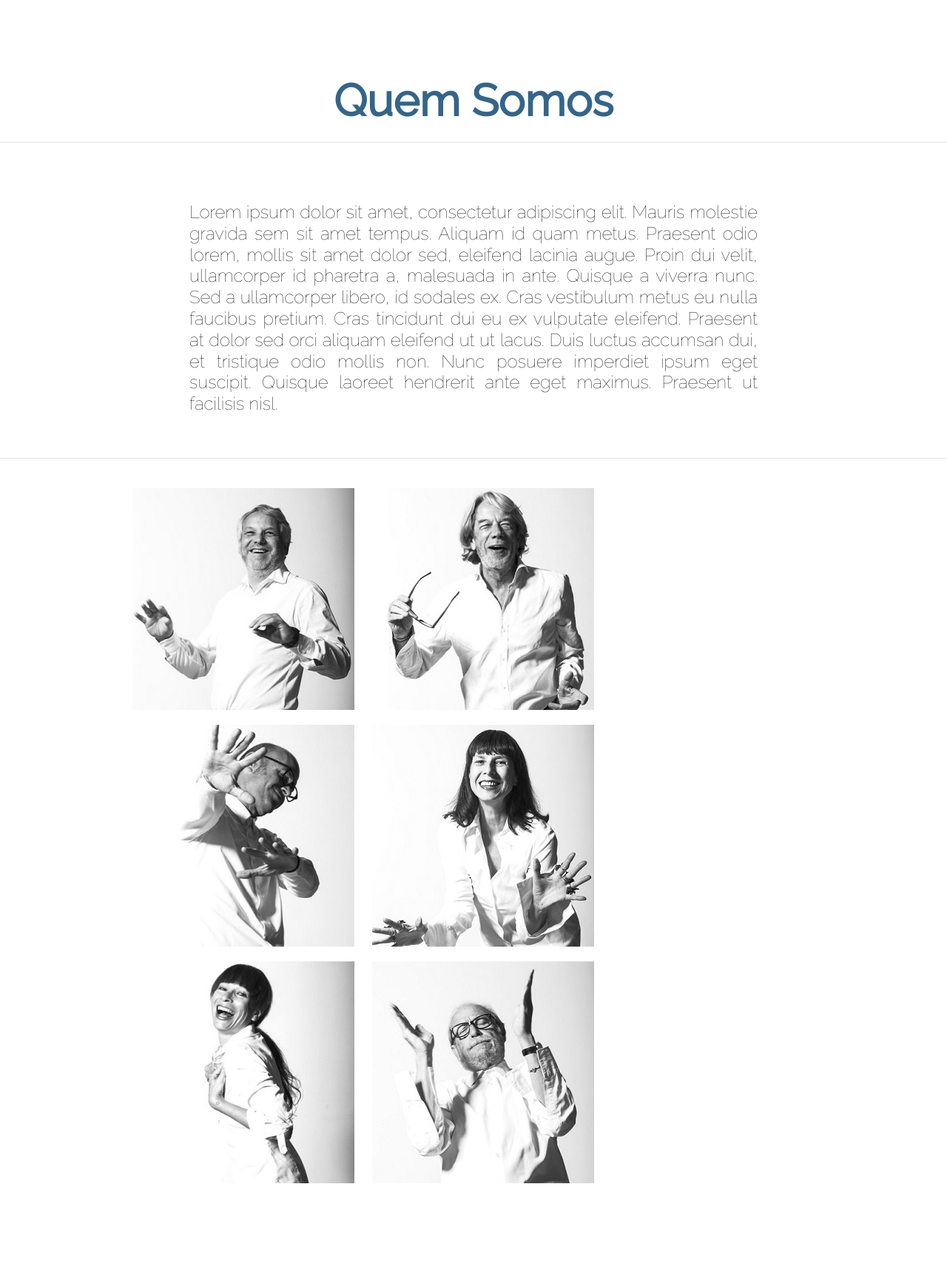
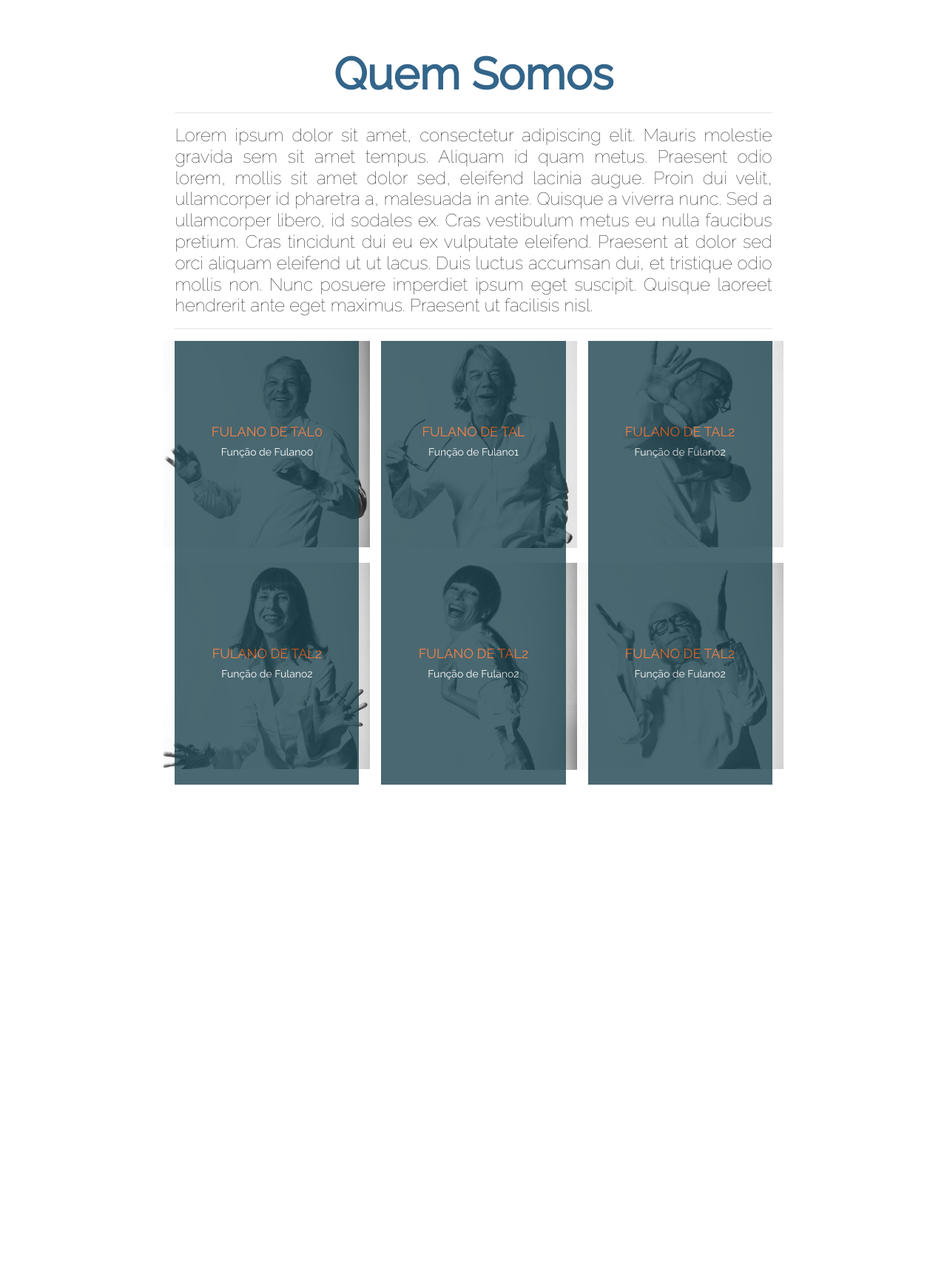
Before and after one commit to dennerEfisio/Equipe-4-Trainee-2019.2, a PHP site: page /quemsomos.html in a window 1280 px wide. Shown: the whole page at 74% size. After the commit the page ends 1061 px from the top, so only its background shows below. Run offline with PHP 8.4, Linux system fonts and the light colour scheme.

Commit message:
alteracoes na pagina quem somos

```diff
--- a/css/style.css
+++ b/css/style.css
@@ -5,76 +5,79 @@ body{
     font-family: 'Raleway', sans-serif;
 }
 
-.titulo{
-    margin-top: 100px;
-    margin-bottom: 20px;
+.container {
+    padding: 5% 13%;
+}
+
+.titulo-imagem {
+    text-align: center;
+}
+
+.titulo-imagem h1{
+    font-size: 60px;
     font-weight: 600;
-    font-size: 60px;
-    text-align: center;
-    color:#33658A;
-    padding-right: 20%;
-    padding-left: 20%;
+    color: #33658A;
 
     animation-name: deslize;
     animation-duration: 3s;
-
 }
 
 .texto {
-    font-weight: 300;
     text-align: justify;
     color: black;
-    padding: 5% 20% 2% 20%;
+    font-weight: 300;
+    font-size: 24px;
 
     animation-name: fade;
     animation-duration: 4s;
 }
 
-.fotos{
-    margin-top: 40px;
-    padding-left: 14%;
-    padding-right: 14%;
-    margin-bottom: 100px;
-
+.row {
     animation-name: fade;
     animation-duration: 6s;
 }
 
-.membros {
+.col-sm-4 {
+    background-size: contain;
+    background-repeat: no-repeat;
+    overflow: hidden;
+    display: inline-block;
+    overflow: hidden;
     width: 300px;
     height: 300px;
-    display: inline-block;
-    margin-right: 20px;
-    margin-bottom: 20px;
-    background-repeat: contain;
 }
 
 .slide {
     width: 100%;
     height: 100%;
     background-color: #1d434e;
+    background-size: contain;
+
+    opacity: 0.8;
+}
+
+.slide:hover {
     opacity: 0;
 }
 
-.slide:hover{
-    opacity: 0.8;
+.slide-titulo {
+    padding-top: 45%;
+    text-align: center;
 }
 
 .slide-titulo h1 {
+    text-align: center;
+    text-transform: uppercase;
+    font-size: 18px;
     color: #F26419;
-    font-size: 18px;
-    text-transform: uppercase;
-    text-align: center;
-    padding-top: 40%;
 }
 
 .slide-titulo h2 {
+    text-transform: none;
+    font-size: 14px;
     color: white;
-    font-size: 14px;
-    text-transform: none;
     text-align: center;
 }
-
 
 @keyframes fade {
     0%{opacity: 0}
@@ -88,21 +91,11 @@ body{
 }
 
 @media (max-width: 1000px) {
-    .titulo {
+    .titulo-imagem h1 {
         font-size: 32px;
     }
 
     .texto {
-        font-size: 18px;
+        font-size: 16px;
         padding: 8%;
     }
-
-    .fotos {
-        padding: auto;
-    }
-
-    .membros {
-    }
-
-
-}
--- a/quemsomos.html
+++ b/quemsomos.html
@@ -3,6 +3,7 @@
 
 <head>
     <meta charset="UTF-8">
+    <meta name="viewport" content="width=device-width, initial-scale=1, shrink-to-fit=no">
     <link rel="stylesheet" href="https://stackpath.bootstrapcdn.com/bootstrap/4.3.1/css/bootstrap.min.css"
         integrity="sha384-ggOyR0iXCbMQv3Xipma34MD+dH/1fQ784/j6cY/iJTQUOhcWr7x9JvoRxT2MZw1T" crossorigin="anonymous">
     <link rel="stylesheet" type="text/css" href="css/style.css">
@@ -10,6 +11,7 @@
 </head>
 
 <body>
+    <div class="container">
         <div class="titulo-imagem">
             <h1 class="titulo">Quem Somos</h1>
             <hr>
@@ -32,8 +34,8 @@
             </h4>
             <hr>
         </div>
-    <div class="fotos">
-        <div style="background-image: url(img/foto1.jpg);" class="membros">
+        <div class="row">
+            <div style="background-image: url(img/foto1.jpg);" class="col-sm-4">
                 <div class="slide">
                     <div class="slide-titulo">
                         <h1>Fulano de Tal0</h1>
@@ -42,7 +44,7 @@
                 </div>
             </div>
 
-        <div style="background-image: url(img/foto2.jpg);" class="membros">
+            <div style="background-image: url(img/foto2.jpg);" class="col-sm-4">
                 <div class="slide">
                     <div class="slide-titulo">
                         <h1>Fulano de Tal</h1>
@@ -51,7 +53,7 @@
                 </div>
             </div>
 
-        <div style="background-image: url(img/foto3.jpg);" class="membros">
+            <div style="background-image: url(img/foto3.jpg);" class="col-sm-4">
                 <div class="slide">
                     <div class="slide-titulo">
                         <h1>Fulano de Tal2</h1>
@@ -59,7 +61,7 @@
                     </div>
                 </div>
             </div>
-        <div style="background-image: url(img/foto4.jpg);" class="membros">
+            <div style="background-image: url(img/foto4.jpg);" class="col-sm-4">
                 <div class="slide">
                     <div class="slide-titulo">
                         <h1>Fulano de Tal2</h1>
@@ -67,7 +69,7 @@
                     </div>
                 </div>
             </div>
-        <div style="background-image: url(img/foto5.jpg);" class="membros">
+            <div style="background-image: url(img/foto5.jpg);" class="col-sm-4">
                 <div class="slide">
                     <div class="slide-titulo">
                         <h1>Fulano de Tal2</h1>
@@ -75,7 +77,7 @@
                     </div>
                 </div>
             </div>
-        <div style="background-image: url(img/foto6.jpg);" class="membros">
+            <div style="background-image: url(img/foto6.jpg);" class="col-sm-4">
                 <div class="slide">
                     <div class="slide-titulo">
                         <h1>Fulano de Tal2</h1>
@@ -84,6 +86,18 @@
                 </div>
             </div>
         </div>
+    </div>
+    </div>
+
+    <script src="https://code.jquery.com/jquery-3.3.1.slim.min.js"
+        integrity="sha384-q8i/X+965DzO0rT7abK41JStQIAqVgRVzpbzo5smXKp4YfRvH+8abtTE1Pi6jizo"
+        crossorigin="anonymous"></script>
+    <script src="https://cdnjs.cloudflare.com/ajax/libs/popper.js/1.14.7/umd/popper.min.js"
+        integrity="sha384-UO2eT0CpHqdSJQ6hJty5KVphtPhzWj9WO1clHTMGa3JDZwrnQq4sF86dIHNDz0W1"
+        crossorigin="anonymous"></script>
+    <script src="https://stackpath.bootstrapcdn.com/bootstrap/4.3.1/js/bootstrap.min.js"
+        integrity="sha384-JjSmVgyd0p3pXB1rRibZUAYoIIy6OrQ6VrjIEaFf/nJGzIxFDsf4x0xIM+B07jRM"
+        crossorigin="anonymous"></script>
 
 </body>
 
```
Lines whose indentation alone changed are shown as unchanged.
